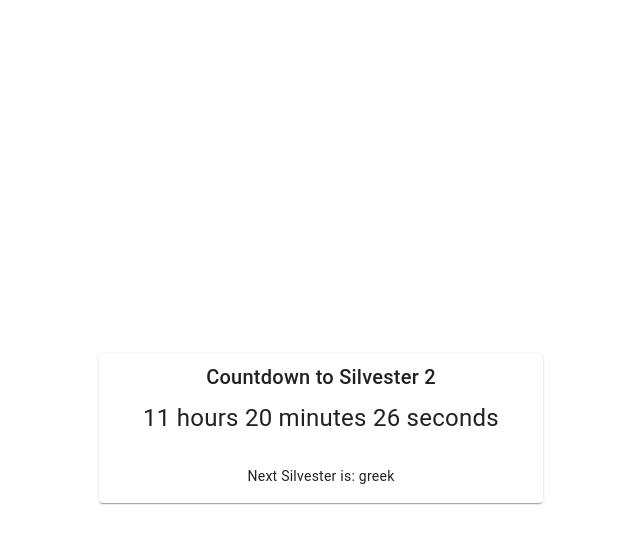
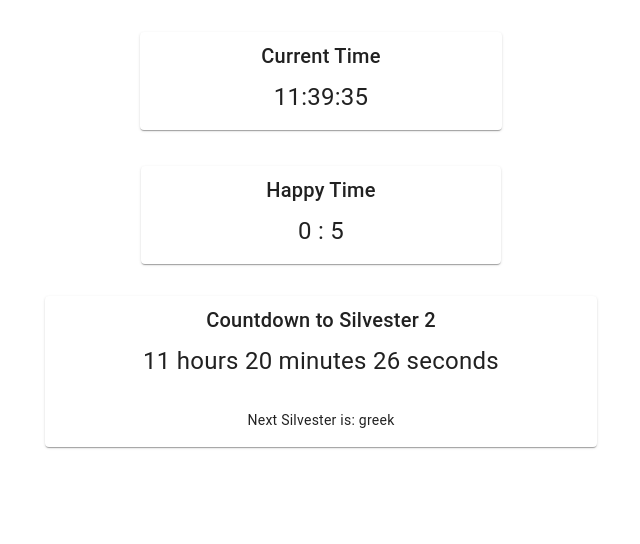
Before and after one commit to manu-brighter/jogge-di-balla-website, a Vue app: page / in a window 1280 px wide. Shown: the top 544 px of the page, without its empty margins (319-959 px from the left). Built offline with nearby package versions, Linux system fonts and the light colour scheme.

Commit message:
design fixes

```diff
--- a/src/App.vue
+++ b/src/App.vue
@@ -1,18 +1,21 @@
 <template>
     <main>
-
-        <Silvester2Timer />
-
+        <v-container>
+            <Clock />
+            <Silvester2Timer />
+        </v-container>
     </main>
 
 </template>
 
 <script>
 import Silvester2Timer from "@/components/Silvester2Timer.vue";
+import Clock from "@/components/Clock.vue";
 
 export default {
     components: {
         Silvester2Timer,
+        Clock
     }
 }
 
@@ -28,19 +31,19 @@ export default {
 
 body,
 html {
-    background-color: $ciWhite;
-    font-size: 10px;
-    width: 100%;
-	height: 100%;
-    margin: 0;
-	padding: 0;
-    display: flex;
-	justify-content: center;
-	align-items: center;
+    //background-color: $ciWhite;
+    //font-size: 10px;
+    //width: 100%;
+	//height: 100%;
+    //margin: 0;
+	//padding: 0;
+    //display: flex;
+	//justify-content: center;
+	//align-items: center;
 }
 
 * {
-	box-sizing: border-box;
+	//box-sizing: border-box;
 }
 
 </style>
--- /dev/null
+++ b/src/components/Clock.vue
@@ -0,0 +1,43 @@
+<template>
+    <v-container>
+        <v-row justify="center">
+            <v-col cols="12" sm="6" md="4">
+                <v-card>
+                    <v-card-title class="text-center">Current Time</v-card-title>
+                    <v-card-text class="text-center">
+                        <div class="time">{{ currentTime }}</div>
+                    </v-card-text>
+                </v-card>
+            </v-col>
+        </v-row>
+    </v-container>
+</template>
+
+<script>
+import { defineComponent, ref } from 'vue';
+
+export default defineComponent({
+    components: {
+    },
+    setup() {
+        const currentTime = ref('');
+
+        // Update current time every second
+        setInterval(() => {
+            const now = new Date();
+            const hours = now.getHours().toString().padStart(2, '0');
+            const minutes = now.getMinutes().toString().padStart(2, '0');
+            const seconds = now.getSeconds().toString().padStart(2, '0');
+            currentTime.value = `${hours}:${minutes}:${seconds}`;
+        }, 1000);
+
+        return { currentTime };
+    }
+});
+</script>
+
+<style scoped>
+.time {
+    font-size: 24px;
+}
+</style>
--- a/src/components/Countdown.vue
+++ b/src/components/Countdown.vue
@@ -1,7 +1,7 @@
 <template>
     <v-container>
         <v-row justify="center">
-            <v-col cols="12" sm="6" md="12">
+            <v-col cols="12" sm="6" md="6">
                 <v-card>
                     <v-card-title class="text-center">Countdown to Silvester 2</v-card-title>
                     <v-skeleton-loader v-if="isNaN(hours)" type="paragraph" />
--- a/src/components/Silvester2Timer.vue
+++ b/src/components/Silvester2Timer.vue
@@ -1,12 +1,8 @@
 <template>
     <v-container>
         <v-row>
-            <v-col cols="12">
-                <HappyTimeCountdown @countdown-finished="handleCountdownFinshed" :startCountdown="startCountdown" />
-            </v-col>
-            <v-col cols="12">
-                <Countdown @start-countdown="handleStartCountdown" />
-            </v-col>
+            <HappyTimeCountdown @countdown-finished="handleCountdownFinshed" :startCountdown="/*startCountdown*/true" />
+            <Countdown @start-countdown="handleStartCountdown" />
         </v-row>
     </v-container>
 </template>
```
